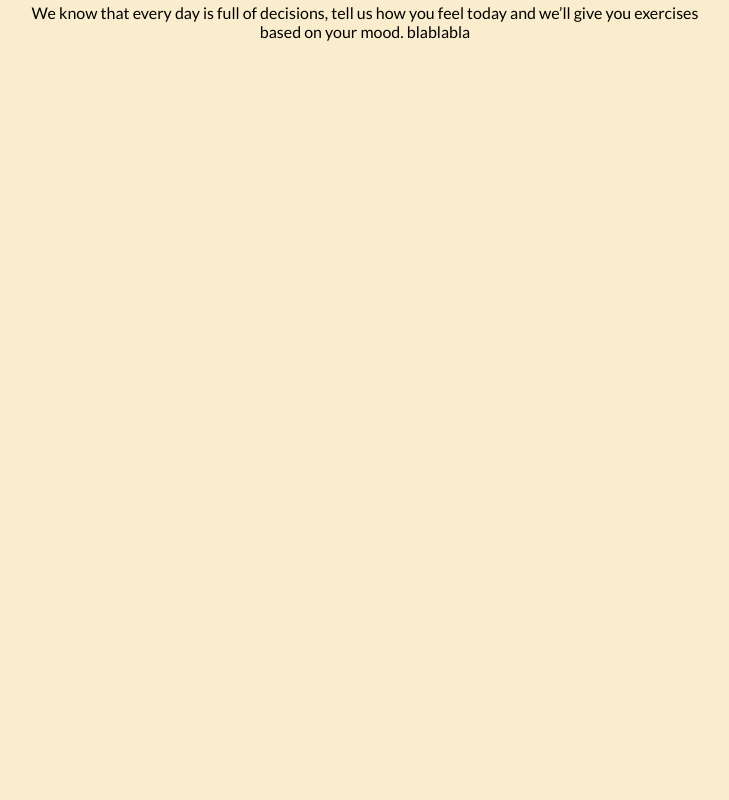
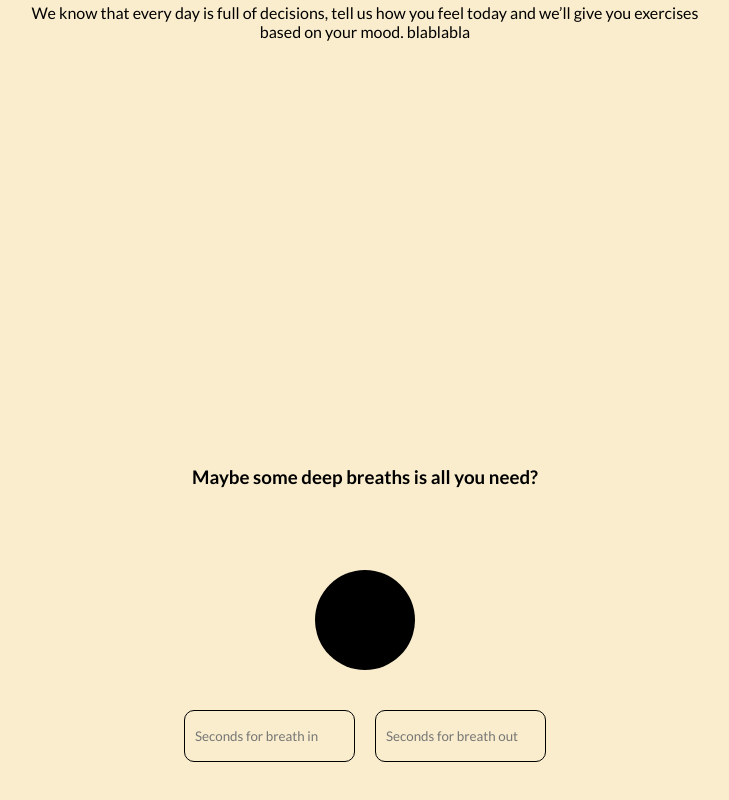
Before and after one commit to idanygo/mood-project, a Next.js app: page / in a window 1280 px wide. Shown: the part 638-1438 px from the top of the page, without its empty margins (275-1004 px from the left). Before the commit the page ends 904 px from the top, so only its background shows below. Built offline with nearby package versions, Linux system fonts and the light colour scheme.

Commit message:
added lung component

```diff
--- /dev/null
+++ b/components/Lunga.js
@@ -0,0 +1,23 @@
+import { useState } from 'react';
+import styles from "@/styles/Lunga.module.css";
+
+function Lunga() {
+  const [circleSize, setCircleSize] = useState(100);
+  const handleMouseDown = () => {
+    setCircleSize(250); // Increase size to 200 when user clicks
+  };
+
+  const handleMouseUp = () => {
+    setCircleSize(50); // Decrease size back to 100 when user releases mouse button
+  };
+
+  return (
+    <div
+      className={styles.lunga}
+      style={{ width: circleSize, height: circleSize }}
+      onMouseDown={handleMouseDown}
+      onMouseUp={handleMouseUp}></div>
+  );
+}
+
+export default Lunga;
--- a/pages/index.js
+++ b/pages/index.js
@@ -3,6 +3,7 @@ import styles from "@/styles/Home.module.css";
 import Link from "next/link";
 import Image from "next/image";
 import happySvg from "../public/happy.svg";
+import Lunga from "@/components/Lunga";
 
 export default function Home() {
   return (
@@ -43,6 +44,14 @@ export default function Home() {
           </div>
         </div>
       </main>
+      <section className={styles.lungaWrapper}>
+        <h3 className={styles.breathHeader}>Maybe some deep breaths is all you need?</h3>
+        <Lunga />
+        <form className={styles.breathForm}>
+          <input placeholder="Seconds for breath in" />
+          <input placeholder="Seconds for breath out" />
+        </form>
+      </section>
     </>
   );
 }
--- a/styles/Home.module.css
+++ b/styles/Home.module.css
@@ -79,6 +79,21 @@
   justify-content: center;
 }
 
+.lungaWrapper {
+  height: 100vh;
+  gap: 40px;
+  display: flex;
+  flex-direction: column;
+  justify-content: center;
+  align-items: center;
+  position: relative;
+}
+
+.breathHeader {
+  position: absolute;
+  top: 200px;
+}
+
 @media screen and (max-width: 768px) {
   .wrapper {
     height: 100vh;
@@ -99,3 +114,16 @@
     transition: all 0.5s ease;
   }
 }
+
+.breathForm {
+  display: flex;
+  gap: 20px;
+}
+
+.breathForm input {
+  background-color: #faedcd;
+  height: 30px;
+  padding: 10px;
+  border: black 1px solid;
+  border-radius: 10px;
+}
--- /dev/null
+++ b/styles/Lunga.module.css
@@ -0,0 +1,10 @@
+.lunga {
+  width: 200px;
+  height: 200px;
+  border-radius: 50%;
+  background-color: black;
+  transition: width 2s ease, height 2s ease;
+}
+.lunga:hover {
+  cursor: pointer;
+}
```
